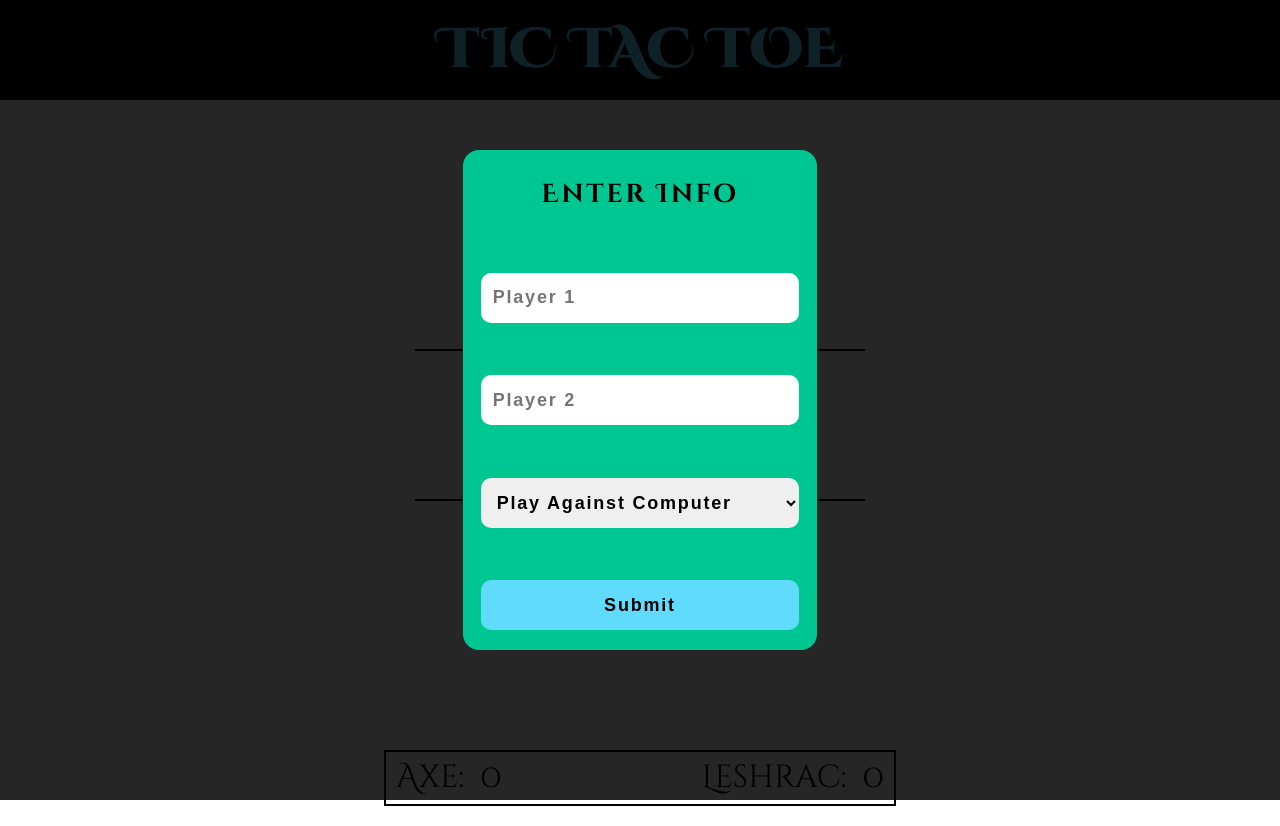
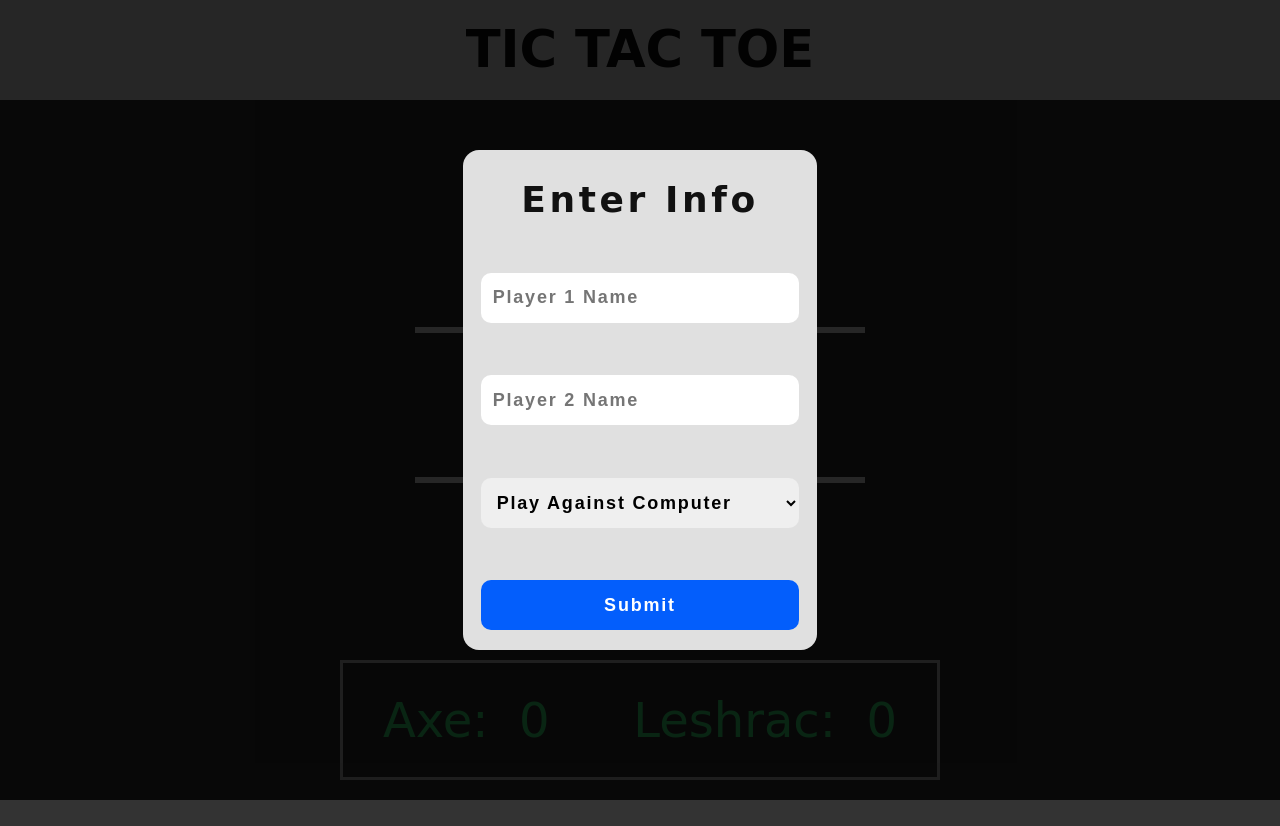
Before and after one commit to dw44/tictactoe_project, a plain HTML site: page index.html in a window 1280 px wide. After the commit the page ends 800 px from the top, so only its background shows below. Drawn offline with Linux system fonts and the light colour scheme; a web font is replaced by a local one.

Commit message:
styles fixed

```diff
--- a/index.html
+++ b/index.html
@@ -4,7 +4,8 @@
         <meta charset="utf-8">
         <title>Tic Tac Toe</title>
         <meta name="viewport" content="width=device-width, initial-scale=1">
-        <link href="https://fonts.googleapis.com/css2?family=Cinzel+Decorative:wght@400;700;900&display=swap" rel="stylesheet">
+        <!-- <link href="https://fonts.googleapis.com/css2?family=Cinzel+Decorative:wght@400;700;900&display=swap" rel="stylesheet"> -->
+        <link href="https://fonts.googleapis.com/css2?family=UnifrakturCook:wght@700&display=swap" rel="stylesheet">
         <link rel="stylesheet" href="style.css">
         <script src="script.js" defer></script>
     </head>
@@ -17,25 +18,25 @@
         <div id="modal">
             <div id="modal-container">
                 <div id="show-winner">
-                    <h1 style="font-size: 2em" id="winner-name"></h1>
+                    <h1 style="font-size: 36px" id="winner-name"></h1>
                     <button id="soft-reset">New Round</button>
                     <button id="reset">Reset Game</button>
                 </div>
                 <section id="new-game">
                     <h1 style="text-align: center;">Enter Info</h1>
-                    <input type="text" id="p1-name" placeholder="Player 1">
-                    <input type="text" id="p2-name" placeholder="Player 2">
+                    <input type="text" id="p1-name" placeholder="Player 1 Name">
+                    <input type="text" id="p2-name" placeholder="Player 2 Name">
                      <select id="player-type">
                         <option value="computer">Play Against Computer</option>
                         <option value="stupid-computer">Play Against Stupid Computer</option>
                         <option value="human">Player vs Player</option>
                     </select>
+
                     <button id="submit-players">Submit</button>
                 </section>
             </div>
         </div>
 
-        <div id="main">
         <table id="game-board">
             <tr>
                 <td class="game-board-cell first-column board-top-row" id="cell-0"></td>
@@ -53,7 +54,6 @@
                 <td class="game-board-cell third-column board-bot-row" id="cell-8"></td>
             </tr>
         </table>
-        </div>
 
         <section id="scoreboard">
             <p class="player"><span id="player-1-title">Axe</span>:&nbsp;&nbsp;<span id="player-1-score" class="current-score">0</span></p>
--- a/style.css
+++ b/style.css
@@ -58,17 +58,19 @@ table {
 }
 
 body {
-	background-color: #fff;
-	font-family: 'Cinzel Decorative', cursive;
+	background-color: #333;
+	color: #41f882;
+	font-family: 'UnifrakturCook', cursive;
 }
 
 /* HEADER */
 
 header {
+	min-width: 320px;
     width: 100%;
     height: 100px;
-    background-color: #000;
-    color: #61dbfb;
+	background-color: #fff;
+	color: #111;
     display: flex;
     justify-content: center;
     align-items: center;
@@ -77,18 +79,23 @@ header {
 header > h1 {
 	min-width: 375px;
 	text-align: center;
-	font-size: 3.5em;
+	font-size: 3.2em;
 	font-weight: 900;
 }
 
 /* GAME BOARD */
+
 table {
-	margin: 80px auto;
+	margin: 40px auto;
+}
+
+tr {
+	min-width:100px;
+	height: 100px;
 }
 
 td {
-	min-width:120px;
-	min-height: 120px;
+	min-width:100px;
 	cursor: pointer;
 	font-size: 80px;
 	font-weight: 900;
@@ -97,70 +104,31 @@ td {
 }
 
 td:hover {
-	background-color: aquamarine;
+	background-color: #666;
 }
 
 #cell-0, #cell-3,
 #cell-6, #cell-1,
 #cell-4, #cell-7 {
-	border-right: 2px solid #000;
+	border-right: 6px solid #fff;
 }
 
 #cell-3, #cell-4,
 #cell-5, #cell-6,
 #cell-7, #cell-8 {
-	border-top: 2px solid #000;
+	border-top: 6px solid #fff;
 }
 
 @media (min-width: 768px) {
+	table {
+		margin: 80px auto 30px auto;
+	}
+
 	td {
 		width: 150px;
 		height: 150px;
 		font-size: 120px;
 	}
-}
-
-/* SCOREBOARD */
-#scoreboard {
-	border: 2px solid black;
-	display: flex;
-	width: 40%;
-	min-width: 340px;
-	margin: 20px auto;
-	justify-content: space-between;
-	align-items: center;
-	padding: 10px;
-}
-
-.player {
-	font-size: 32px;
-}
-
-button {
-	border-radius: 5px;
-	border: none;
-	background-color: #61dbfb;
-	font-weight: bold;
-	width: 200px;
-	height: 60px;
-	font-size: 24px;
-	padding: 0 20px;
-	cursor: pointer;
-}
-
-button:hover {
-	background-color: #035efc;
-	color: #fff;
-}
-
-/* PLAYER FORM & STUFF */
-
-#main {
-	/* border: 4px solid #035efc; */
-	width: 40%;
-	min-width: 760px;
-	margin: 20px auto;
-	display: flex;
 }
 
 /*MODAL*/
@@ -187,21 +155,23 @@ button:hover {
 }
 
 /* Modal Items */
+
 /* New Game Form */
 #new-game {
-	display: flex;
 	min-width: 100%;
 	height: 100%;
+	background-color: #e0e0e0;
+	color: #111;
+	border-radius: 16px;
+	display: flex;
 	flex-direction: column;
-	border-radius: 16px;
 	justify-content: space-between;
 	align-items: center;
-	background-color: #00c792;
 	padding: 20px 0;
 }
 
 #new-game > h1 {
-	font-size: 26px;
+	font-size: 36px;
 }
 
 #new-game > * {
@@ -218,7 +188,9 @@ button:hover {
 /* Show Winner */
 
 #show-winner {
-	background-color: bisque;
+	background-color: #e0e0e0;
+	color: #111;
+	border-radius: 10px;
 	display: none;
 	flex-direction: column;
 	justify-content: space-evenly;
@@ -227,3 +199,51 @@ button:hover {
 	height: 60%;
 	padding: 10px;
 }
+
+button {
+	border-radius: 5px;
+	border: none;
+	background-color: #035efc;
+	color: #fff;
+	font-weight: bold;
+	width: 200px;
+	height: 60px;
+	font-size: 24px;
+	padding: 0 20px;
+	cursor: pointer;
+}
+
+button:hover {
+	background-color: #003796;
+}
+
+/* SCOREBOARD */
+
+#scoreboard {
+	border: 3px solid #ccc;
+	display: flex;
+	flex-direction: column;
+	width: 260px;
+	height: 100px;
+	margin: 20px auto;
+	justify-content: space-between;
+	align-items: center;
+	padding: 10px;
+}
+
+.player {
+	font-size: 32px;
+}
+
+@media (min-width: 768px) {
+	#scoreboard {
+		width: 600px;
+		height: 120px;
+		flex-direction: row;
+		padding: 40px;
+	}
+	.player {
+		font-size: 48px;
+	}
+
+}
```
Lines whose indentation alone changed are shown as unchanged.
